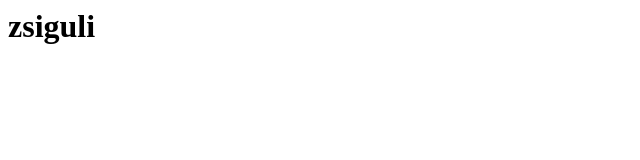
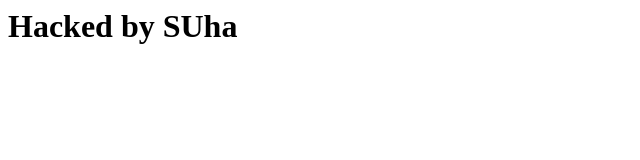
Before and after one commit to MateBig/zsiguli, a plain HTML site: page index.html in a window 1280 px wide. Shown: the whole page, without its empty margins (0-640 px from the left). Drawn offline with Linux system fonts and the light colour scheme.

Commit message:
Update index.html

```diff
--- a/index.html
+++ b/index.html
@@ -1 +1 @@
-<h1> zsiguli </h1>
+<h1> Hacked by SUha </h1>
```
